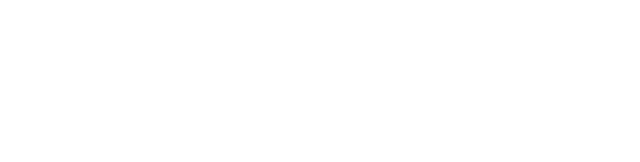
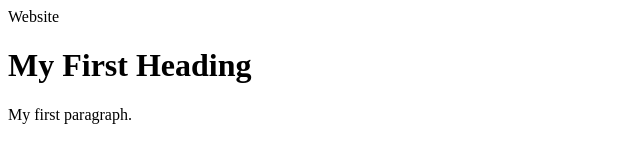
Before and after one commit to CharlesJosephAncheta/ACJ.github.io, a plain HTML site: page index.html in a window 1280 px wide. Shown: the whole page, without its empty margins (0-640 px from the left). Drawn offline with Linux system fonts and the light colour scheme.

Commit message:
Update index.html

```diff
--- a/index.html
+++ b/index.html
@@ -1,6 +1,6 @@
-<!DOCTYPE html>
 <html>
-    <body>
-        <h1 Testing </h1>
-    </body>
+        <head> Website </head>
+        <body> <h1>My First Heading</h1>
+                <p>My first paragraph.</p>
+        </body>
 </html>
```
